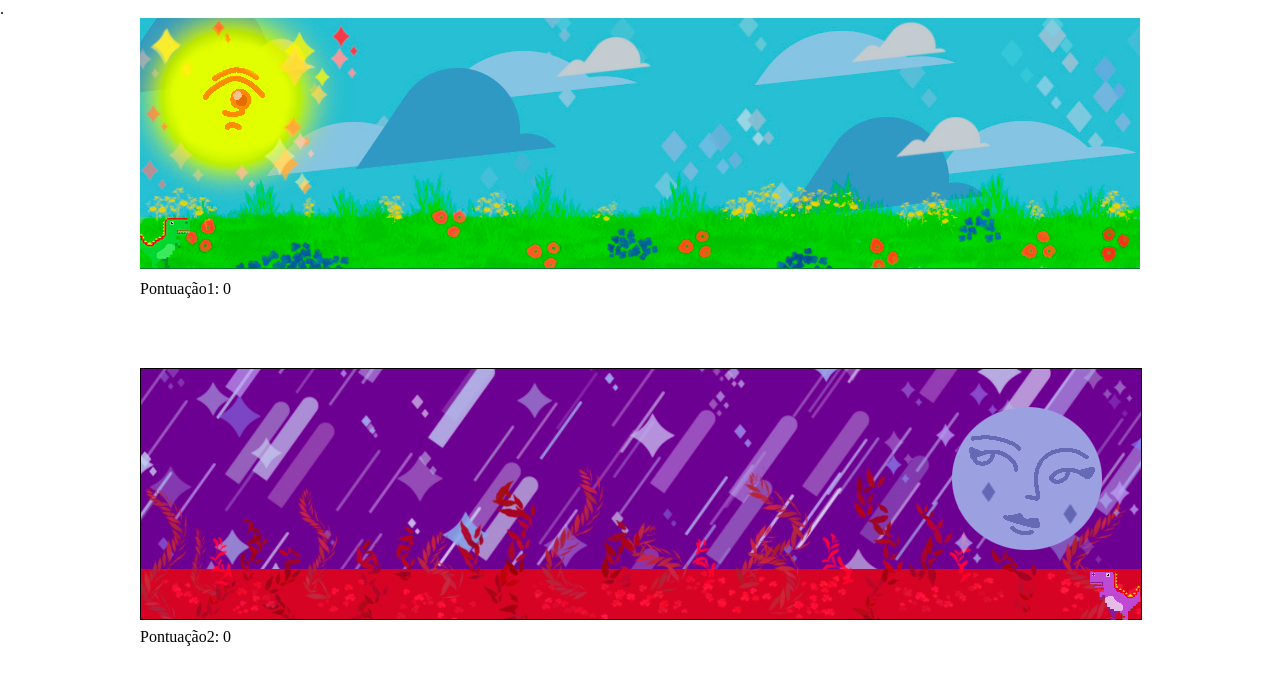
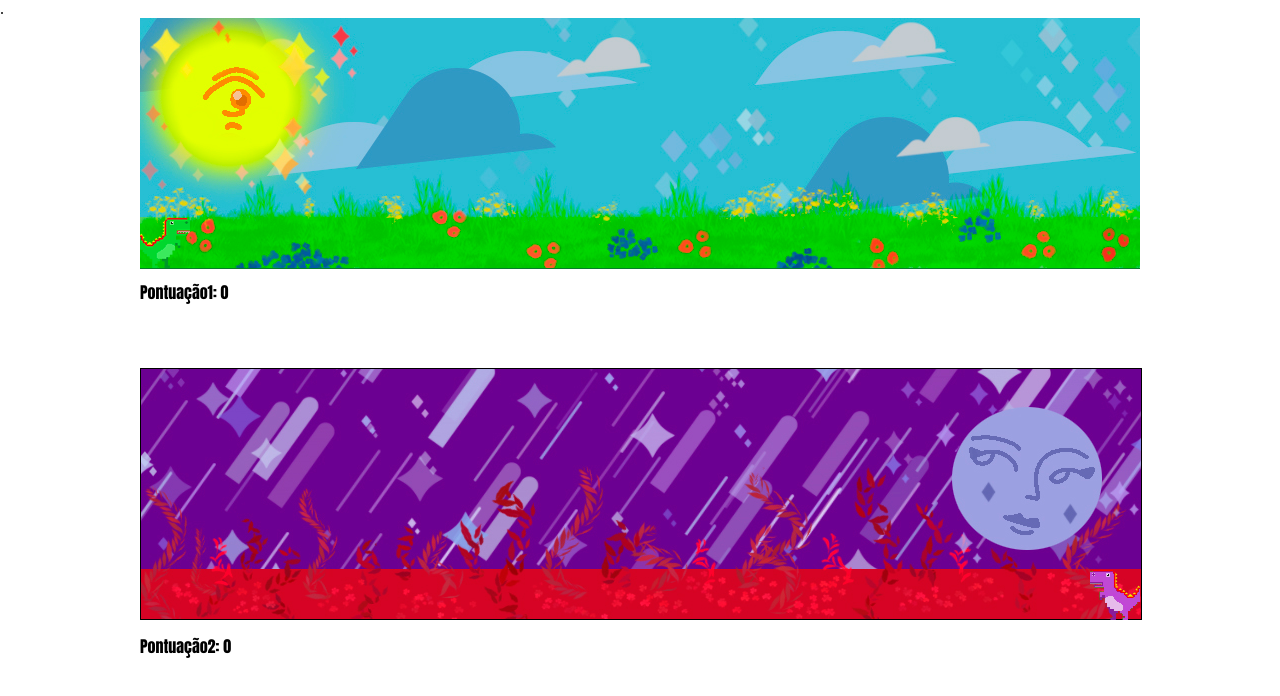
Before and after one commit to albertocampos2003/projetoPF.grupoA.2023.01, a plain HTML site: page jogo.html in a window 1280 px wide. Drawn offline with Linux system fonts and the light colour scheme.

Commit message:
mudei a fonte da pontuação

```diff
--- a/style.css
+++ b/style.css
@@ -96,10 +96,12 @@
     position: relative;
     left: 0px;
     top: -390px;
+    font-family: Impact;
 }
 
 #pontuacao2{
     position: relative;
     left: 0px;
     top: -60px;
+    font-family: Impact;
 }
```
